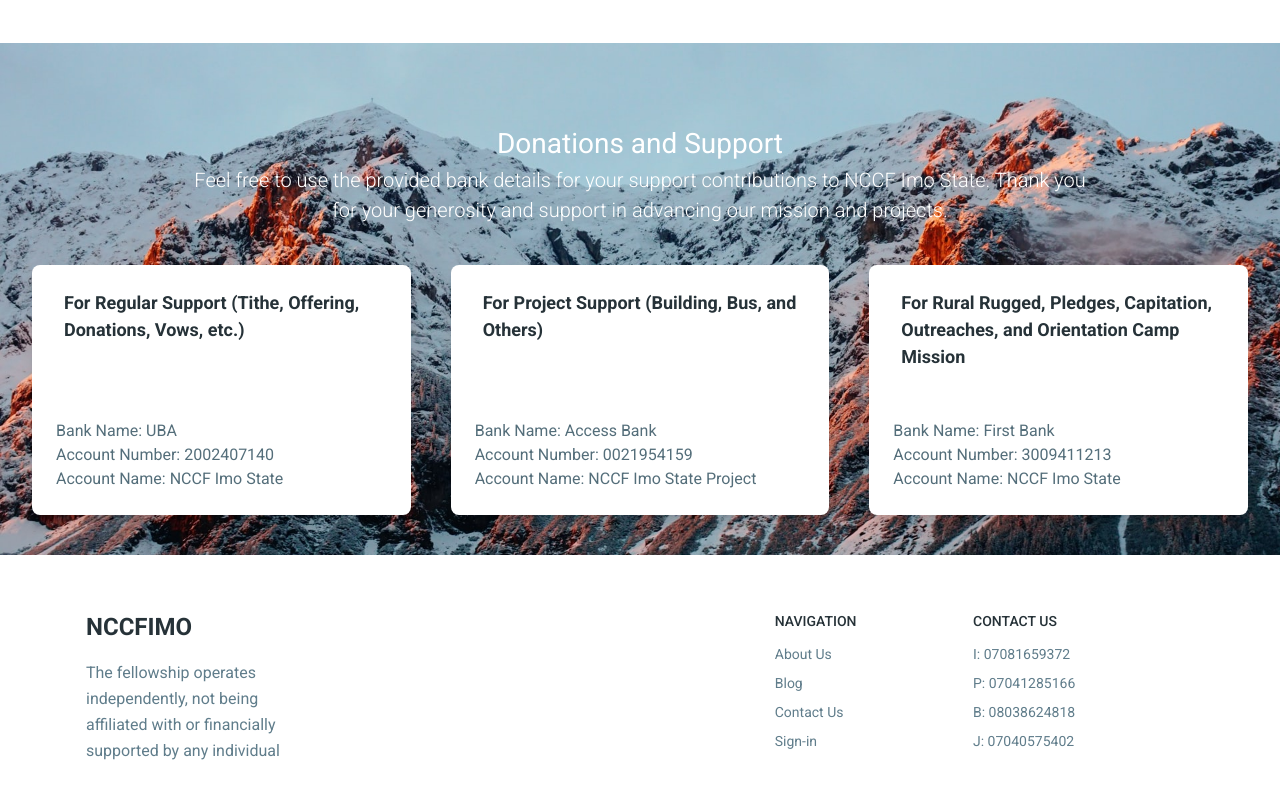
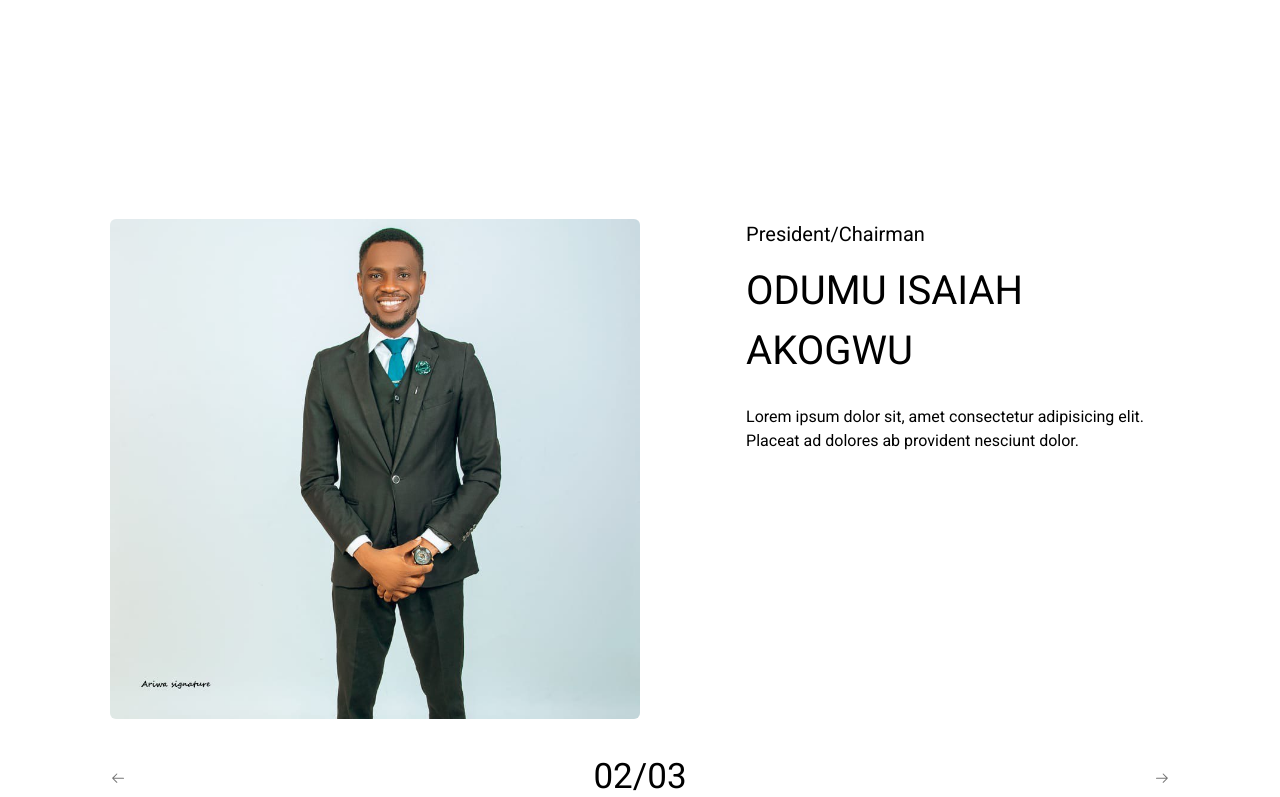
Before and after one commit to sofelaisrael/NCCFIMO, a React (Vite) app: page /home in a window 1280 px wide. Shown: the part 3720-4517 px from the top of the page. Built offline with nearby package versions, Linux system fonts and the light colour scheme.

Commit message:
Families Section

```diff
--- a/src/components/Families.jsx
+++ b/src/components/Families.jsx
@@ -1,6 +1,8 @@
 import React, { useState, useEffect } from 'react';
+
+import { GoArrowLeft, GoArrowRight } from "react-icons/go"
 //import PageTitle from './PageTitle'; // Assuming you have this component
-import img1 from '../assets/1.jpg';
+import img1 from '../assets/4.jpg';
 import img2 from '../assets/2.jpg';
 import img3 from '../assets/3.jpg';
 
@@ -13,9 +15,9 @@ const contentData = [
   },
   {
     img: img2,
-    title: "AKOGWU ODUMU ISAIAH",
+    title: " ODUMU ISAIAH AKOGWU",
     subtitle: "President/Chairman",
-    text: "Lorem ipsum dolor sit, amet consectetur adipisicing elit. Placeat ad dolores ab provident nesciunt dolor consequuntur laudantium quasi odio sint molestias laboriosam, aperiam aliquam, minus in culpa quibusdam aliquid ipsa qui sunt dignissimos. Incidunt, blanditiis, dolor deserunt sed quis ullam eos reprehenderit quam impedit a exercitationem, praesentium numquam similique inventore.",
+    text: "Lorem ipsum dolor sit, amet consectetur adipisicing elit. Placeat ad dolores ab provident nesciunt dolor.",
   },
 
   {
@@ -59,30 +61,30 @@ const ContentTransition = () => {
   const currentData = contentData[currentContent];
 
   return (
-    <section className="px-4 w-full font-sans flex justify-center container pt-20 pb-16">
+    <section className="px-4 w-full font-sans flex justify-center pt-20 pb-16">
       <div className="mx-auto w-[85%]">
 
         <div className="mt-24">
           <div className="flex w-full justify-between">
-            <div className={`w-[50%] h-[300px] md:h-[400px] lg:h-[500px] transition-opacity duration-500 ease-in-out ${fade ? 'opacity-100' : 'opacity-0'}`}>
-              <img src={currentData.img} className="w-full h-full bg-cover  rounded-lg" alt={currentData.title} />
+            <div className={`w-[50%] h-[300px] relative overflow-hidden rounded-md md:h-[400px] lg:h-[500px] transition-opacity duration-500 ease-in-out ${fade ? 'opacity-100' : 'opacity-0'}`}>
+              <img src={currentData.img} className="w-full bg-cover rounded-lg top-0 absolute md:-top-10" alt={currentData.title} />
             </div>
-            <div className={`w-[45%] transition-opacity duration-500 ease-in-out ${fade ? 'opacity-100' : 'opacity-0'}`}>
-              <h1 className="text-[20px]">{currentData.subtitle}</h1>
-              <h1 className="text-[40px] py-3">{currentData.title}</h1>
-              <p className="py-3">{currentData.text}</p>
+            <div className={`w-[40%] transition-opacity duration-500 ease-in-out ${fade ? 'opacity-100' : 'opacity-0'}`}>
+              <h1 className="text-[16px] md:text-[20px] right">{currentData.subtitle}</h1>
+              <h1 className="text-[20px] md:text-[40px] py-3 right delay-200">{currentData.title}</h1>
+              <p className="text-[12px] md:text-[16px] py-3 right delay-300">{currentData.text}</p>
             </div>
           </div>
         </div>
         <div className="flex justify-between items-center mt-8">
           <button onClick={handlePrev} className="text-gray-600 hover:text-gray-800 transition-colors duration-300">
-            <i className="fas fa-arrow-left text-2xl"></i>
+            <GoArrowLeft />
           </button>
           <div className="text-[35px]">
             0{currentContent + 1}/0{contentData.length}
           </div>
           <button onClick={handleNext} className="text-gray-600 hover:text-gray-800 transition-colors duration-300">
-            <i className="fas fa-arrow-right text-2xl"></i>
+            <GoArrowRight />
           </button>
         </div>
       </div>
--- a/src/pages/home.jsx
+++ b/src/pages/home.jsx
@@ -421,6 +421,8 @@ export function Home() {
         </div>
       </section>
 
+      <ContentTransition />
+
       {/* Donation And Support */}
       <section className="relative py-10">
         <div className="absolute h-full w-full bg-[url('/img/background-1.jpg')] bg-cover bg-center -z-10 top-0 bg-fixed" />
```
